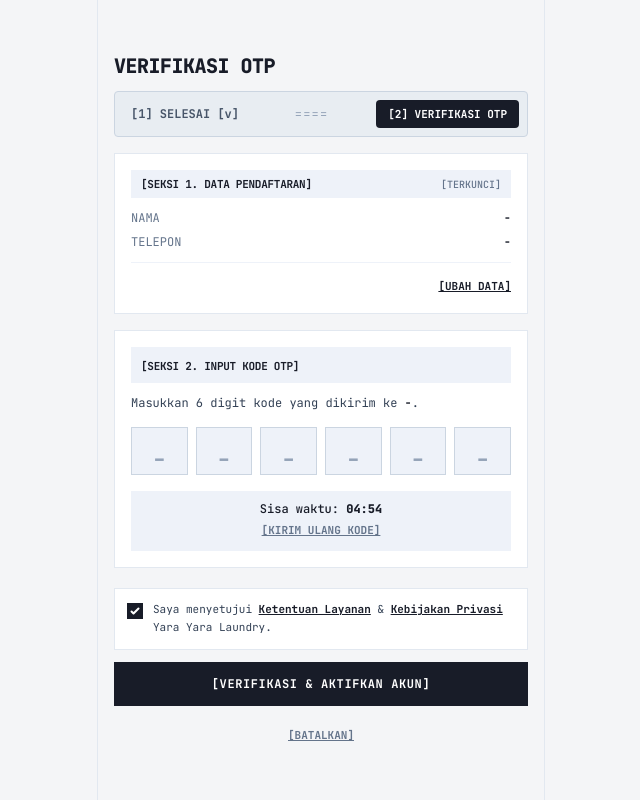
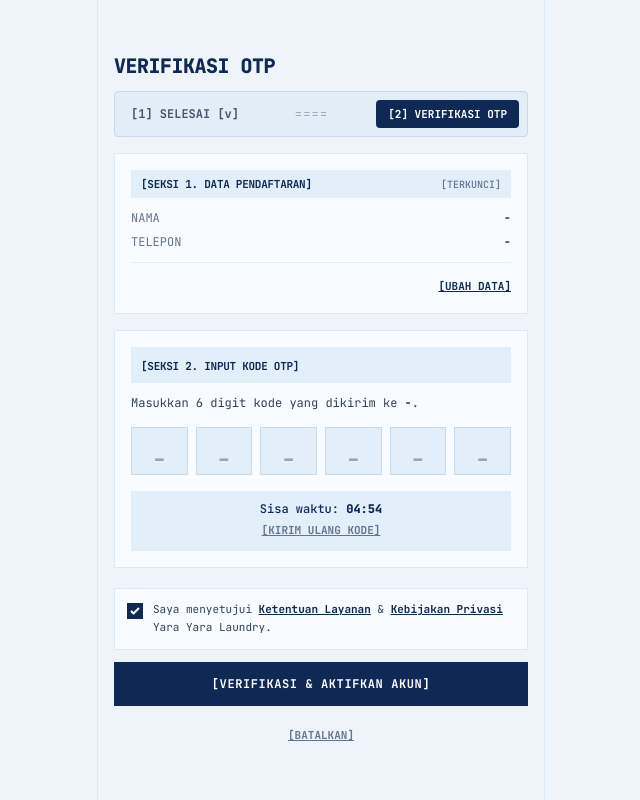
Before and after one commit to dwisaputrar405-sudo/yara-yara-laundry, a PHP site: page /user/verifikasi-otp.php in a window 1280 px wide. Shown: the whole page, without its empty margins (319-959 px from the left). Run offline with PHP 8.4, Linux system fonts and the light colour scheme; some libraries are stand-ins or nearby versions.

Commit message:
resep pw, otp, register

```diff
--- a/user/verifikasi-otp.php
+++ b/user/verifikasi-otp.php
@@ -16,23 +16,23 @@
     </style>
 </head>
 
-<body class="bg-[#f4f5f7] text-[#181c28] antialiased min-h-screen flex flex-col">
-    <div class="max-w-md w-full mx-auto min-h-screen bg-[#f4f5f7] border-x border-slate-200 flex flex-col">
+<body class="bg-[#EEF4FA] text-[#0F2854] antialiased min-h-screen flex flex-col">
+    <div class="max-w-md w-full mx-auto min-h-screen bg-[#EEF4FA] border-x border-[#DCEAF7] flex flex-col">
         <main class="w-full px-4 py-8 flex-1 flex flex-col">
             <div class="my-auto flex flex-col gap-4 w-full">
                 <section data-purpose="page-header">
                     <h1 class="text-xl font-extrabold tracking-tight leading-tight uppercase mb-3">
                         VERIFIKASI OTP
                     </h1>
-                    <div class="flex items-center justify-between bg-slate-200/60 p-2 rounded border border-slate-300 text-xs">
+                    <div class="flex items-center justify-between bg-[#DCEAF7]/60 p-2 rounded border border-[#C9D9EA] text-xs">
                         <span class="text-slate-600 font-bold px-2 py-1">[1] SELESAI [v]</span>
                         <span class="text-slate-400 select-none tracking-widest">====</span>
-                        <span class="bg-[#181c28] text-white font-bold px-3 py-1.5 rounded text-[11px] whitespace-nowrap">[2] VERIFIKASI OTP</span>
+                        <span class="bg-[#0F2854] text-white font-bold px-3 py-1.5 rounded text-[11px] whitespace-nowrap">[2] VERIFIKASI OTP</span>
                     </div>
                 </section>
 
-                <section class="bg-white border border-slate-200 p-4" data-purpose="data-summary">
-                    <div class="flex items-center justify-between bg-[#eef2f9] px-2.5 py-1.5 mb-3">
+                <section class="bg-[#F8FBFF] border border-[#DCEAF7] p-4" data-purpose="data-summary">
+                    <div class="flex items-center justify-between bg-[#E2EEF9] px-2.5 py-1.5 mb-3">
                         <span class="text-[11px] font-bold tracking-tight">[SEKSI 1. DATA PENDAFTARAN]</span>
                         <span class="text-[10px] font-medium text-slate-500">[TERKUNCI]</span>
                     </div>
@@ -46,52 +46,52 @@
                             <span id="otp-reg-phone" class="font-bold text-right">-</span>
                         </div>
                     </div>
-                    <div class="mt-3 pt-2.5 border-t border-[#eef2f9] text-right">
-                        <a class="text-[11px] font-bold underline text-[#181c28] hover:text-slate-600" href="register.php">
+                    <div class="mt-3 pt-2.5 border-t border-[#E2EEF9] text-right">
+                        <a class="text-[11px] font-bold underline text-[#0F2854] hover:text-slate-600" href="register.php">
                             [UBAH DATA]
                         </a>
                     </div>
                 </section>
 
-                <section class="bg-white border border-slate-200 p-4" data-purpose="otp-verification">
-                    <div class="bg-[#eef2f9] px-2.5 py-1.5 mb-3">
+                <section class="bg-[#F8FBFF] border border-[#DCEAF7] p-4" data-purpose="otp-verification">
+                    <div class="bg-[#E2EEF9] px-2.5 py-1.5 mb-3">
                         <span class="text-[11px] font-bold tracking-tight">[SEKSI 2. INPUT KODE OTP]</span>
                     </div>
                     <p class="text-xs text-slate-700 mb-4">
-                        Masukkan 6 digit kode yang dikirim ke <strong id="otp-target-phone" class="text-[#181c28]">-</strong>.
+                        Masukkan 6 digit kode yang dikirim ke <strong id="otp-target-phone" class="text-[#0F2854]">-</strong>.
                     </p>
                     <div class="grid grid-cols-6 gap-2 mb-4" data-purpose="otp-input-group" id="otp-container">
-                        <input aria-label="Digit 1" class="otp-input w-full h-12 text-center text-lg font-extrabold bg-[#eef2f9] border border-slate-300 rounded-none focus:border-[#181c28] focus:ring-0 focus:bg-white placeholder:text-slate-400" inputmode="numeric" maxlength="1" placeholder="_" type="text">
-                        <input aria-label="Digit 2" class="otp-input w-full h-12 text-center text-lg font-extrabold bg-[#eef2f9] border border-slate-300 rounded-none focus:border-[#181c28] focus:ring-0 focus:bg-white placeholder:text-slate-400" inputmode="numeric" maxlength="1" placeholder="_" type="text">
-                        <input aria-label="Digit 3" class="otp-input w-full h-12 text-center text-lg font-extrabold bg-[#eef2f9] border border-slate-300 rounded-none focus:border-[#181c28] focus:ring-0 focus:bg-white placeholder:text-slate-400" inputmode="numeric" maxlength="1" placeholder="_" type="text">
-                        <input aria-label="Digit 4" class="otp-input w-full h-12 text-center text-lg font-extrabold bg-[#eef2f9] border border-slate-300 rounded-none focus:border-[#181c28] focus:ring-0 focus:bg-white placeholder:text-slate-400" inputmode="numeric" maxlength="1" placeholder="_" type="text">
-                        <input aria-label="Digit 5" class="otp-input w-full h-12 text-center text-lg font-extrabold bg-[#eef2f9] border border-slate-300 rounded-none focus:border-[#181c28] focus:ring-0 focus:bg-white placeholder:text-slate-400" inputmode="numeric" maxlength="1" placeholder="_" type="text">
-                        <input aria-label="Digit 6" class="otp-input w-full h-12 text-center text-lg font-extrabold bg-[#eef2f9] border border-slate-300 rounded-none focus:border-[#181c28] focus:ring-0 focus:bg-white placeholder:text-slate-400" inputmode="numeric" maxlength="1" placeholder="_" type="text">
+                        <input aria-label="Digit 1" class="otp-input w-full h-12 text-center text-lg font-extrabold bg-[#E2EEF9] border border-[#C9D9EA] rounded-none focus:border-[#1C4D8D] focus:ring-0 focus:bg-[#F8FBFF] placeholder:text-slate-400" inputmode="numeric" maxlength="1" placeholder="_" type="text">
+                        <input aria-label="Digit 2" class="otp-input w-full h-12 text-center text-lg font-extrabold bg-[#E2EEF9] border border-[#C9D9EA] rounded-none focus:border-[#1C4D8D] focus:ring-0 focus:bg-[#F8FBFF] placeholder:text-slate-400" inputmode="numeric" maxlength="1" placeholder="_" type="text">
+                        <input aria-label="Digit 3" class="otp-input w-full h-12 text-center text-lg font-extrabold bg-[#E2EEF9] border border-[#C9D9EA] rounded-none focus:border-[#1C4D8D] focus:ring-0 focus:bg-[#F8FBFF] placeholder:text-slate-400" inputmode="numeric" maxlength="1" placeholder="_" type="text">
+                        <input aria-label="Digit 4" class="otp-input w-full h-12 text-center text-lg font-extrabold bg-[#E2EEF9] border border-[#C9D9EA] rounded-none focus:border-[#1C4D8D] focus:ring-0 focus:bg-[#F8FBFF] placeholder:text-slate-400" inputmode="numeric" maxlength="1" placeholder="_" type="text">
+                        <input aria-label="Digit 5" class="otp-input w-full h-12 text-center text-lg font-extrabold bg-[#E2EEF9] border border-[#C9D9EA] rounded-none focus:border-[#1C4D8D] focus:ring-0 focus:bg-[#F8FBFF] placeholder:text-slate-400" inputmode="numeric" maxlength="1" placeholder="_" type="text">
+                        <input aria-label="Digit 6" class="otp-input w-full h-12 text-center text-lg font-extrabold bg-[#E2EEF9] border border-[#C9D9EA] rounded-none focus:border-[#1C4D8D] focus:ring-0 focus:bg-[#F8FBFF] placeholder:text-slate-400" inputmode="numeric" maxlength="1" placeholder="_" type="text">
                     </div>
-                    <div class="bg-[#eef2f9] px-3 py-2.5 text-center space-y-1">
-                        <div class="text-xs font-medium text-[#181c28]">
+                    <div class="bg-[#E2EEF9] px-3 py-2.5 text-center space-y-1">
+                        <div class="text-xs font-medium text-[#0F2854]">
                             Sisa waktu: <strong class="font-extrabold" id="otp-timer">05:00</strong>
                         </div>
-                        <button id="btn-resend-otp" class="text-[11px] font-bold text-slate-500 hover:text-[#181c28] underline" type="button">
+                        <button id="btn-resend-otp" class="text-[11px] font-bold text-slate-500 hover:text-[#0F2854] underline" type="button">
                             [KIRIM ULANG KODE]
                         </button>
                     </div>
                 </section>
 
                 <section class="space-y-3 mt-1" data-purpose="terms-and-submit">
-                    <label class="flex items-start gap-2.5 bg-white border border-slate-200 p-3 cursor-pointer">
-                        <input id="agree-terms" checked class="mt-0.5 w-4 h-4 rounded-none border-[#181c28] text-[#181c28] focus:ring-0" type="checkbox">
+                    <label class="flex items-start gap-2.5 bg-[#F8FBFF] border border-[#DCEAF7] p-3 cursor-pointer">
+                        <input id="agree-terms" checked class="mt-0.5 w-4 h-4 rounded-none border-[#0F2854] text-[#0F2854] focus:ring-0" type="checkbox">
                         <span class="text-[11px] leading-relaxed text-slate-700">
-                            Saya menyetujui <a class="underline font-bold text-[#181c28]" href="#">Ketentuan Layanan</a> &amp; <a class="underline font-bold text-[#181c28]" href="#">Kebijakan Privasi</a> Yara Yara Laundry.
+                            Saya menyetujui <a class="underline font-bold text-[#0F2854]" href="#">Ketentuan Layanan</a> &amp; <a class="underline font-bold text-[#0F2854]" href="#">Kebijakan Privasi</a> Yara Yara Laundry.
                         </span>
                     </label>
 
-                    <button id="btn-verify-otp" class="w-full bg-[#181c28] hover:bg-slate-800 active:bg-black text-white font-bold text-xs tracking-wider py-3.5 px-4 rounded-none transition-colors" type="button">
+                    <button id="btn-verify-otp" class="w-full bg-[#0F2854] hover:bg-[#1C4D8D] active:bg-[#0F2854] text-white font-bold text-xs tracking-wider py-3.5 px-4 rounded-none transition-colors" type="button">
                         [VERIFIKASI &amp; AKTIFKAN AKUN]
                     </button>
 
                     <div class="text-center pt-1">
-                        <a class="text-[11px] font-bold text-slate-500 hover:text-[#181c28] underline" href="login.php">
+                        <a class="text-[11px] font-bold text-slate-500 hover:text-[#0F2854] underline" href="login.php">
                             [BATALKAN]
                         </a>
                     </div>
```
Also changed, not shown: user/otp-reset-pw.php (+84 -26 lines), user/register.php (+15 -15 lines), user/reset-pw.php (+14 -14 lines).
